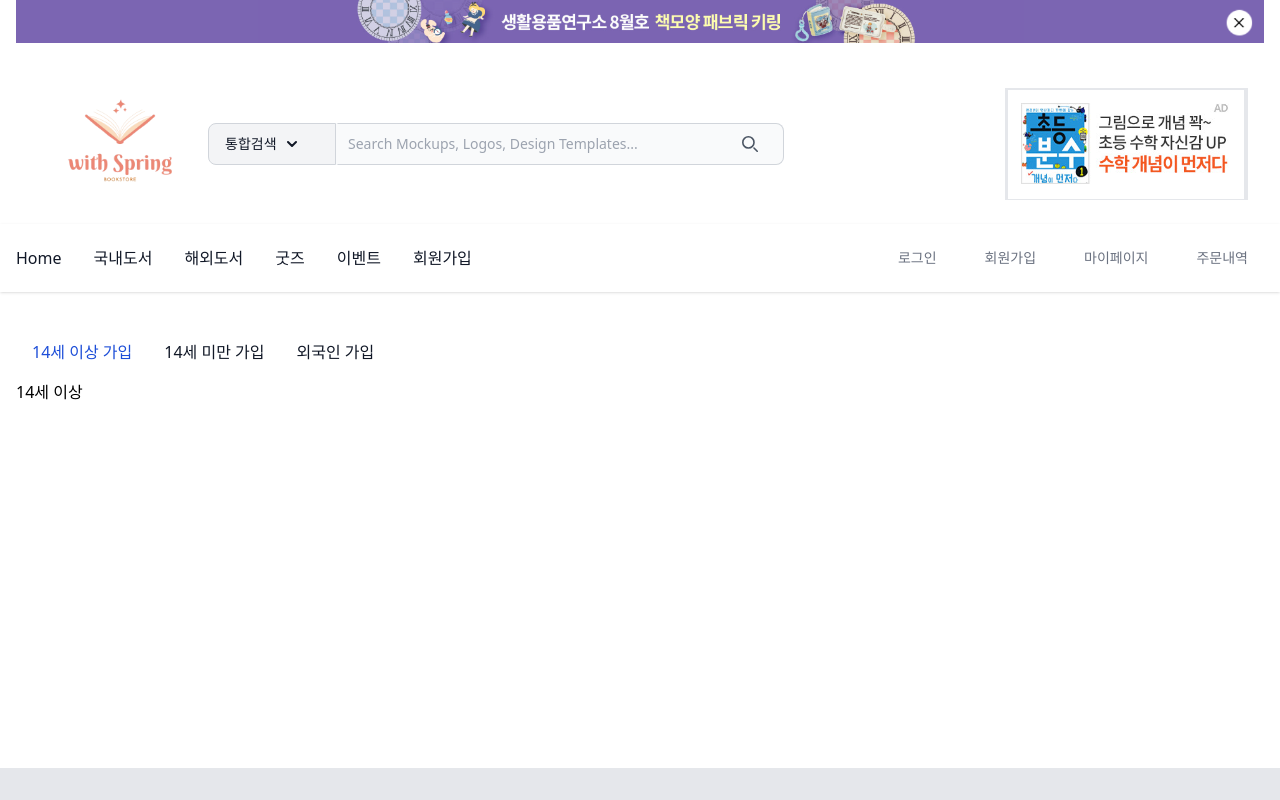
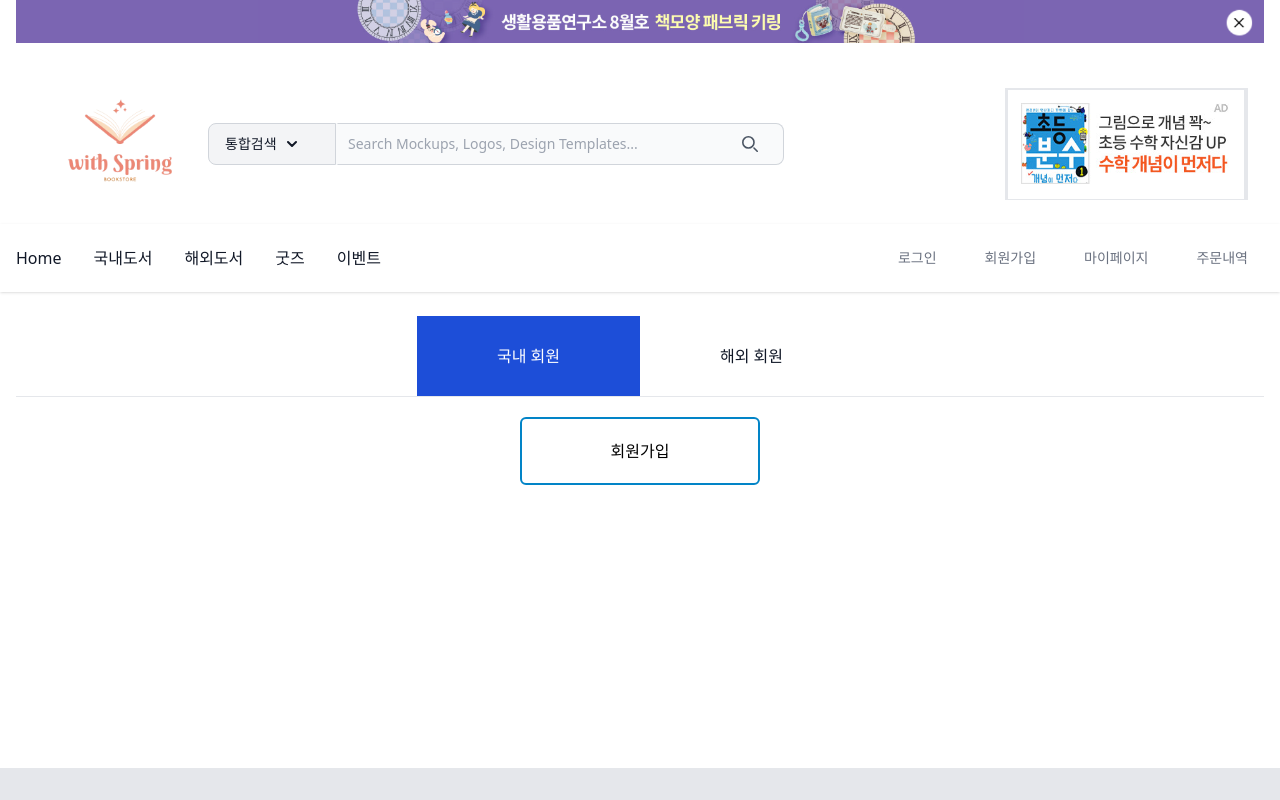
Before and after one commit to Bom-E/shop, a React (Create React App) app in the folder src/main/front/: page /userSign/sign1 in a window 1280 px wide. Built offline with nearby package versions, Linux system fonts and the light colour scheme.

Commit message:
240816 sign ing

```diff
--- a/src/main/front/src/App.js
+++ b/src/main/front/src/App.js
@@ -13,7 +13,7 @@ function Header() {
     <header className="bg-transparent">
       <div className="container mx-auto px-4">
         <div className="flex flex-col md:flex-row items-center justify-between">
-          <UserHeader navHome={() => navigateTo('/')} userSign={() => navigateTo('/userSign')}/>
+          <UserHeader navHome={() => navigateTo('/')} userSign={() => navigateTo('/userSign/sign1')}/>
 
         </div>
       </div>
@@ -46,7 +46,7 @@ function AppContent() {
               route.children ? (
                 <Route key={route.path} path={route.path} element={<route.component/>}>
                   {route.children.map(childRoute => (
-                    <Route key={childRoute.path} path={childRoute.path} element={< childRoute.component/>}/>
+                    <Route key={childRoute.path || 'index'} index={childRoute.index} path={childRoute.path} element={childRoute.element || <childRoute.component/>}/>
                   ))}
                 </Route>
               ) : (
--- a/src/main/front/src/components/common/Navigation.js
+++ b/src/main/front/src/components/common/Navigation.js
@@ -24,7 +24,7 @@ const Navigation = ({navItems, isActive, navigateTo, className = ''}) => {
                     <button className="px-4 py-2 text-sm font-medium text-gray-500 hover:text-gray-700">
                         로그인
                     </button>
-                    <button onClick={() => navigateTo('/userSign')} className="px-4 py-2 text-sm font-medium text-gray-500 hover:text-gray-700">
+                    <button onClick={() => navigateTo('/userSign/sign1')} className="px-4 py-2 text-sm font-medium text-gray-500 hover:text-gray-700">
                         회원가입
                     </button>
                     <button className="px-4 py-2 text-sm font-medium text-gray-500 hover:text-gray-700">
--- a/src/main/front/src/pages/user/UserSign.js
+++ b/src/main/front/src/pages/user/UserSign.js
@@ -11,17 +11,17 @@ const UserSign = ({ className = '' }) => {
 
     return(
         <div>
-            <nav className={`border-gray-200 dark:bg-gray-900 mt-auto ${className}`}>
-                <div className="max-w-screen-xl flex flex-wrap items-center justify-between mx-auto p-4">
-                    <ul className="font-medium flex flex-row justify-start space-x-8 mt-0 border-0">
+            <nav className={`border-gray-200 dark:bg-gray-900 flex items-center justify-center h-16 ${className}`}>
+                <div className="max-w-screen-xl flex flex-wrap items-center justify-center mx-auto p-4">
+                    <ul className="font-medium flex w-full justify-between items-center space-x-0 mt-0 border-0">
                         {signItems.map(({path, label}) => (
-                            <li key={path}>
+                            <li key={path} className="flex-1 h-full">
                                 <button
                                     onClick={() => signNavi(path)}
-                                    className={`block py-2 px-3 ${
+                                    className={`w-full h-20 flex items-center justify-center mr-40 ${
                                         checkActive(path)
-                                            ? 'text-white rounded md:bg-transparent md:text-blue-700 md:p-0 dark:text-wrap md:dark:text-blue-500'
-                                            : 'text-gray-900 rounded hover:bg-gray-100 md:hover:bg-transparent md:border-0 md:hover:text-blue-700 md:p-0 dark:text-white md:dark:hover:text-blue-500 dark:hover:bg-gray-700 dark:hover::text-white md:dark:hover:bg-transparent'
+                                            ? 'text-white bg-blue-700'
+                                            : 'bg-white text-gray-900 hover:bg-gray-100'
                                         } appearance-auto`} aria-current={checkActive(path) ? 'page' : undefined}>
                                     {label}
                                 </button>
@@ -30,6 +30,7 @@ const UserSign = ({ className = '' }) => {
                     </ul>
                 </div>
             </nav>
+            <hr className="mt-2"></hr>
             <Outlet/>
         </div>
     );
--- a/src/main/front/src/pages/user/sign/Sign1.js
+++ b/src/main/front/src/pages/user/sign/Sign1.js
@@ -1,7 +1,7 @@
 const Sign1 = () => {
     return(
-        <div>
-            14세 이상
+        <div className="flex items-center justify-center mt-5">
+            <button  className="rounded-md border-2 border-sky-600 bg-transparent px-10 py-5 w-60 hover:bg-blue-600 hover:text-white">회원가입</button>
         </div>
     )
 };
--- a/src/main/front/src/pages/user/sign/Sign2.js
+++ b/src/main/front/src/pages/user/sign/Sign2.js
@@ -1,7 +1,7 @@
 const Sign2 = () => {
     return(
         <div>
-            14세 미만
+            해외 회원
         </div>
     )
 };
--- a/src/main/front/src/redux/store.js
+++ b/src/main/front/src/redux/store.js
@@ -2,7 +2,8 @@ import { configureStore } from '@reduxjs/toolkit';
 import rootReducer from '../redux/rootReducer';
 
 const store = configureStore({
-    reducer : rootReducer,
+    reducer : rootReducer
+    ,
 });
 
 export default store;
--- a/src/main/front/src/routes/index.js
+++ b/src/main/front/src/routes/index.js
@@ -6,7 +6,8 @@ import Events from '../pages/Events';
 import UserSign from '../pages/user/UserSign';
 import Sign1 from '../pages/user/sign/Sign1';
 import Sign2 from '../pages/user/sign/Sign2';
-import Sign3 from '../pages/user/sign/Sign3';
+import { Navigate } from 'react-router-dom';
+// import Sign3 from '../pages/user/sign/Sign3';
 
 export const navItems = [
     {path : '/', label : 'Home', component : Home}
@@ -14,13 +15,11 @@ export const navItems = [
     , {path : '/foreign' , label : '해외도서', component : Foreign}
     , {path : '/goods', label : '굿즈', component : Goods}
     , {path : '/events', label : '이벤트', component : Events}
-    , {path : '/userSign', label : '회원가입', component : UserSign}
 ];
 
 export const signItems = [
-    {path : 'sign1', label : '14세 이상 가입', component : Sign1}
-    , {path : 'sign2', label : '14세 미만 가입', component : Sign2}
-    , {path : 'sign3' , label : '외국인 가입', component : Sign3}
+    {path : 'sign1', label : '국내 회원', component : Sign1}
+    , {path : 'sign2', label : '해외 회원', component : Sign2}
 ];
 
 const routes = [
@@ -28,7 +27,13 @@ const routes = [
     , {
         path : '/userSign'
         , component : UserSign
-        , children : signItems
+        , children : [
+            { index : true, element : <Navigate to="sign1" replace /> }
+            , ...signItems.map(item => ({
+                path: item.path
+                , element : < item.component />
+            }))
+        ]
     }
 ];
 
```
